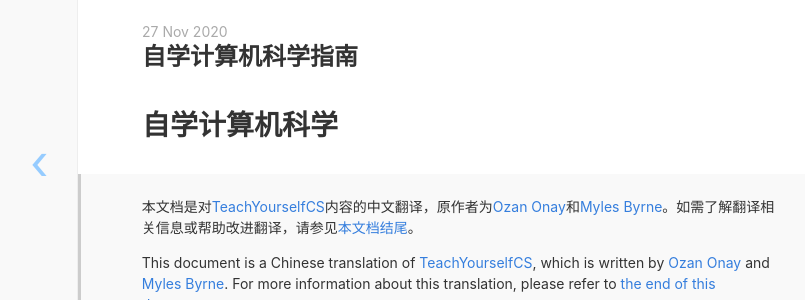
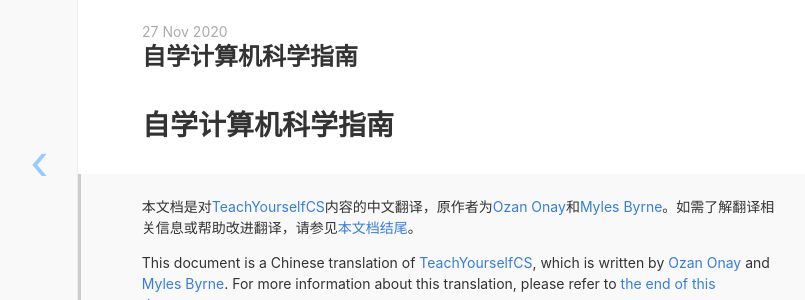
Before and after one commit to chyaohui/chyaohui.github.io, a Jekyll site: the page built from _posts/2020-11-27-自学计算机科学指南.md, in a window 1280 px wide and 900 px high. Shown: the part 292-592 px from the top of the window, without its empty margins (179-984 px from the left). Built offline with Jekyll 4.4.1, drawn with Linux system fonts in a browser that asks for light colours; nearby versions of some CDN libraries; comment, search, counter and statistics services are not loaded.

Commit message:
Update 2020-11-27-自学计算机科学指南.md

```diff
--- a/_posts/2020-11-27-自学计算机科学指南.md
+++ b/_posts/2020-11-27-自学计算机科学指南.md
@@ -1,4 +1,4 @@
-# 自学计算机科学
+# 自学计算机科学指南
 
 > 本文档是对[TeachYourselfCS](https://teachyourselfcs.com)内容的中文翻译，原作者为[Ozan Onay](https://twitter.com/oznova_)和[Myles Byrne](https://twitter.com/quackingduck)。如需了解翻译相关信息或帮助改进翻译，请参见[本文档结尾](#这份指引是谁翻译的)。
 >
```
